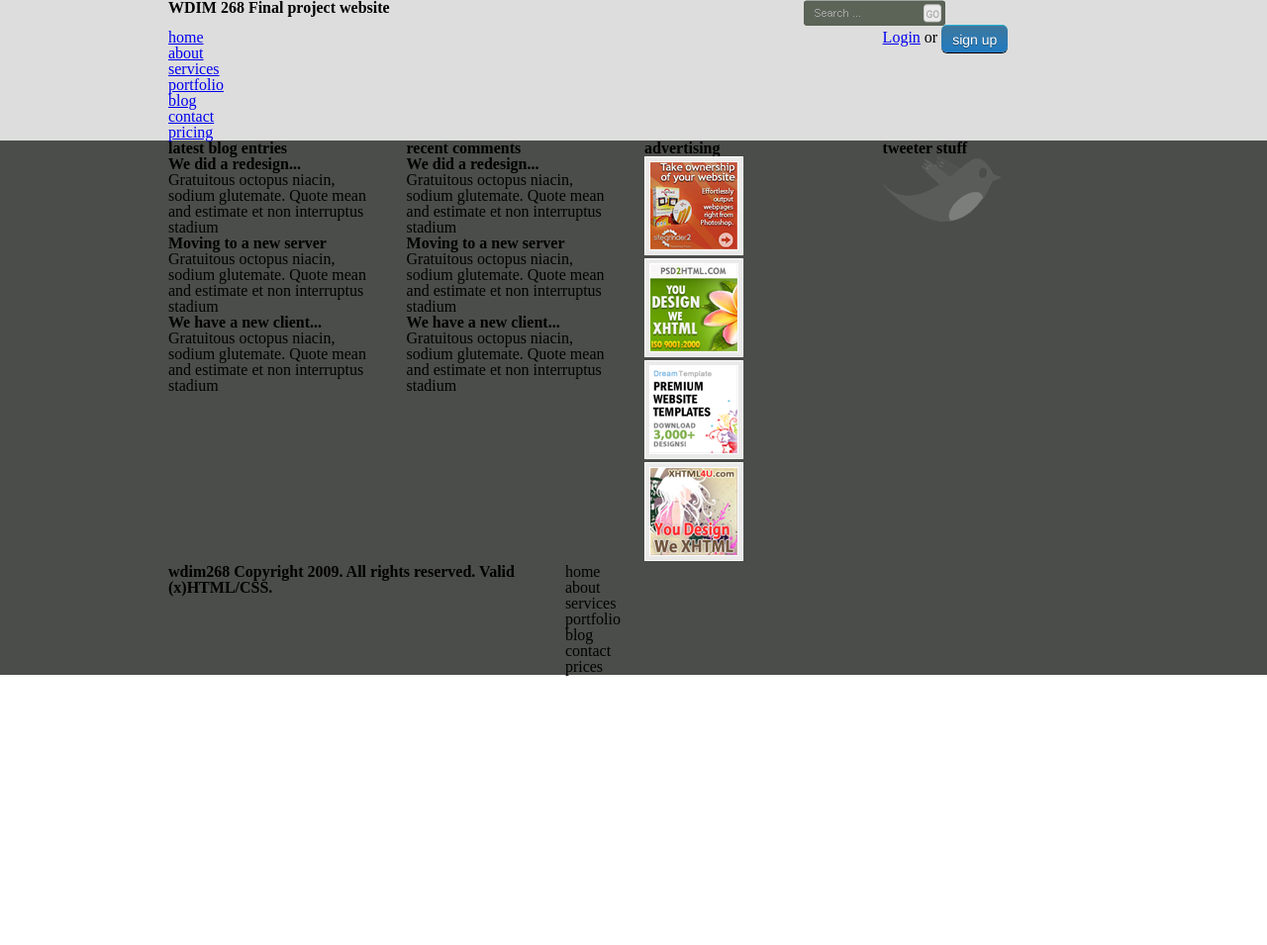
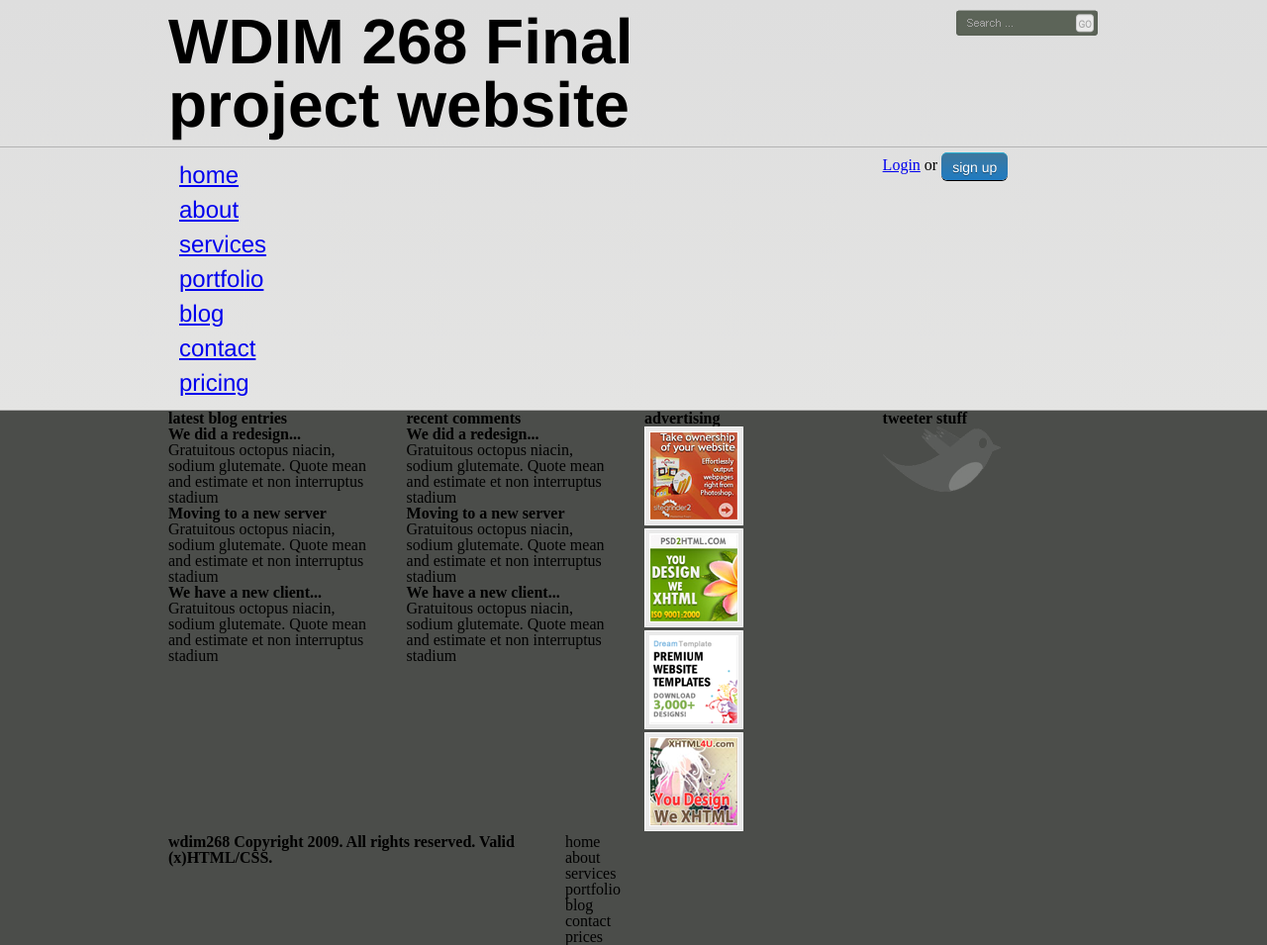
Before and after one commit to zachmorgan/aipdx-wdim268-2014-final, a Jekyll site: the page built from pricing.html, in a window 1280 px wide. Shown: the whole page at 99% size. Built offline with Jekyll 4.4.1, drawn with Linux system fonts in a browser that asks for light colours; before the commit the page ends 900 px from its top, so only the background shows below that.

Commit message:
Added header and main nav styles

```diff
--- a/_includes/header.html
+++ b/_includes/header.html
@@ -1,14 +1,20 @@
 <header>
 
+<div class="header-box">
 <div class="frame">
-  <div class="row">
-    <div class="column-8">
+  <div class="row site-title">
+    <div class="column-8 ">
       <h1><span>WDIM 268</span> Final project website</h1>
     </div>
     <div class="column-4">
       <img src="img/searchbar.png" alt="searchbox" />
     </div>
   </div>
+</div>
+
+</div>
+<div class="header-box">
+  <div class="frame">
     <div class="row">
       <div class="column-9">
         <nav class="main-nav">
@@ -28,5 +34,5 @@
       </div>
     </div>
   </div>
-
+</div>
 </header>
--- a/_sass/_base.scss
+++ b/_sass/_base.scss
@@ -55,7 +55,38 @@ table {
 
 /* HEADER */
 header {
-  background-color: #dddddd;
+  @include background(linear-gradient(#dedede, #e4e4e3) top repeat);
+}
+.header-box {
+  border-bottom: 1px solid #b3b3b3;
+  padding: 10px 0;
+}
+
+.site-title {
+
+  h1 {
+    font-family: "Fertigo Pro", Helvetica, sans-serif;
+    font-size: 4em;
+  }
+
+  img {
+    float: right;
+  }
+}
+
+.main-nav {
+  list-style: none;
+  font-family: Helvetica, sans-serif;
+  font-size: 1.5em;
+  color: #848484;
+
+  .nav-list {
+    text-decoration: none;
+
+    .nav-item {
+      padding: 5.5px 11px;
+    }
+  }
 }
 
 .sign-up {
```
Also changed, not shown: 10 other files. Lines whose indentation alone changed are shown as unchanged.
